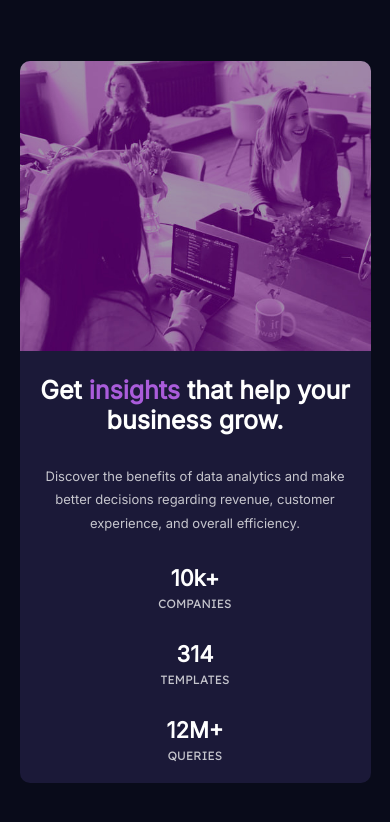
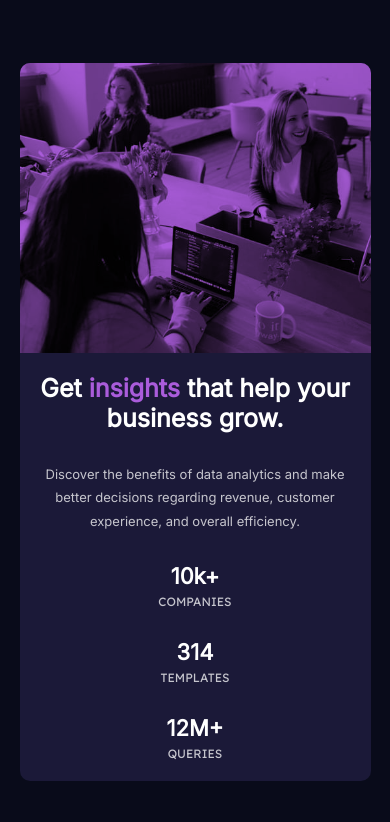
Before and after one commit to Adilsongb/card-component, a plain HTML site: page index.html in a window 390 px wide. Drawn offline with Linux system fonts and the light colour scheme.

Commit message:
modificado para que a imagem original fique com a cor do background da div.

```diff
--- a/index.html
+++ b/index.html
@@ -49,14 +49,13 @@
 
           </div>
 
-
         </div>
 
       </div>
 
       <div class="card-img">
 
-        <img src="images/image-header-desktop2.jpg" alt="image" width="100%" height="100%">
+        <img src="images/image-header-desktop.jpg" alt="image" width="100%" height="100%">
 
       </div>
 
@@ -67,5 +66,6 @@
     Challenge by <a href="https://www.frontendmentor.io?ref=challenge" target="_blank">Frontend Mentor</a>.
     Coded by <a href="#">Your Name Here</a>.
   </div> -->
+
 </body>
 </html>
--- a/style.css
+++ b/style.css
@@ -112,6 +112,7 @@ html, body {
 
 .card-img {
 
+    background-color: hsl(277, 64%, 61%);
     border-radius: 0 10px 10px 0;
     width: 50%;
 
@@ -119,6 +120,7 @@ html, body {
 
 .card-img > img {
 
+    mix-blend-mode: multiply;
     border-radius: 0 10px 10px 0;
 
 }
@@ -241,7 +243,7 @@ html, body {
 
 }
 
-@media screen and (max-width: 1100px){
+@media screen and (max-width: 1150px){
 
     .container {
 
@@ -278,6 +280,7 @@ html, body {
 
     .card-img > img {
 
+        margin-bottom: -4px;
         border-radius: 10px 10px 0 0;
 
     }
@@ -292,7 +295,7 @@ html, body {
 
 }
 
-@media screen and (max-width: 700px){
+@media screen and (max-width: 780px){
 
     .container {
 
@@ -301,17 +304,11 @@ html, body {
     }
 }
 
-@media screen and (max-width: 450px){
+@media screen and (max-width: 460px){
 
     .container {
 
         width: 90%;
-
-    }
-
-    .card {
-
-        flex-direction: column-reverse;
 
     }
 
@@ -330,12 +327,14 @@ html, body {
     .card-img {
 
         width: 100%;
+        height: 100%;
         border-radius: 10px 10px 0 0;
 
     }
 
     .card-img > img {
 
+        margin-bottom: -4px;
         border-radius: 10px 10px 0 0;
 
     }
```
Also changed, not shown: images/image-header-desktop2.jpg (deleted).
